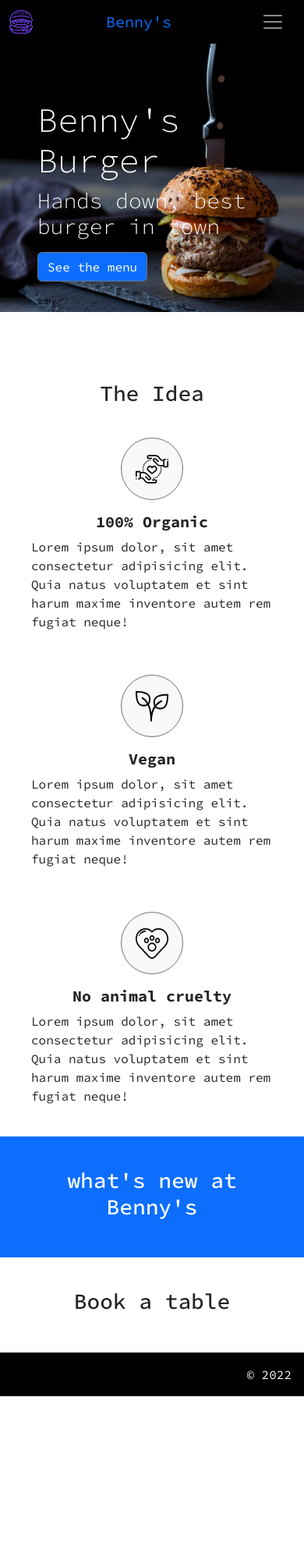
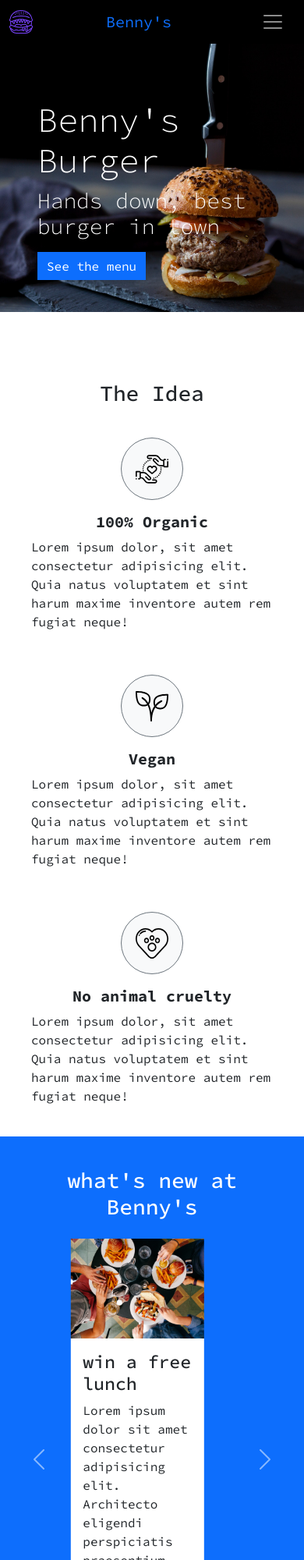
Before and after one commit to OliveiraDCI/uib_framework_bootstrap_benny-s-burgers, a website: page src/index.html in a window 390 px wide. Shown: the top 2000 px of the page at 78% size. Before the commit the page ends 1790 px from the top, so only its background shows below. Drawn offline with nearby package versions, Linux system fonts and the light colour scheme; files that its build step writes are made by us from their sources; a web font is replaced by a local one.

Commit message:
Created a bootstrap carousel for section-news.

```diff
--- a/src/index.html
+++ b/src/index.html
@@ -56,7 +56,10 @@
       <div class="hero container-fluid">
         <h1 class="display-1 text-white">Benny's Burger</h1>
         <p class="display-6 text-white">Hands down, best burger in town</p>
-        <button type="button" class="btn btn-secondary bg-primary">
+        <button
+          type="button"
+          class="btn btn-secondary bg-primary rounded-0 border-0"
+        >
           See the menu
         </button>
       </div>
@@ -129,6 +132,86 @@
 
       <section id="news" class="bg-primary p-4">
         <h2 class="text-center text-white p-3 h1">what's new at Benny's</h2>
+        <div
+          id="carouselExampleControls"
+          class="carousel slide"
+          data-bs-ride="carousel"
+        >
+          <div class="carousel-inner">
+            <div class="carousel-item active">
+              <img
+                src="./images/dan-gold-E6HjQaB7UEA-unsplash.jpg"
+                class="d-block w-50 mx-auto"
+                alt="hands-four-plates-burgers"
+              />
+              <div class="w-50 mx-auto bg-white p-3">
+                <h3>win a free lunch</h3>
+                <p>
+                  Lorem ipsum dolor sit amet consectetur adipisicing elit.
+                  Architecto eligendi perspiciatis praesentium vitae nostrum?
+                  Eum?
+                </p>
+                <button type="button" class="btn btn-outline-primary rounded-0">
+                  Learn more &rAarr;
+                </button>
+              </div>
+            </div>
+            <div class="carousel-item">
+              <img
+                src="./images/eaters-collective-vOdK_eih7B0-unsplash.jpg"
+                class="d-block w-50 mx-auto"
+                alt="burger"
+              />
+              <div class="w-50 mx-auto bg-white p-3">
+                <h3>win a free lunch</h3>
+                <p>
+                  Lorem ipsum dolor sit amet consectetur adipisicing elit.
+                  Architecto eligendi perspiciatis praesentium vitae nostrum?
+                  Eum?
+                </p>
+                <button type="button" class="btn btn-outline-primary rounded-0">
+                  Learn more &rAarr;
+                </button>
+              </div>
+            </div>
+            <div class="carousel-item">
+              <img
+                src="./images/filipe-de-rodrigues-JHUkH7nZvTQ-unsplash.jpg"
+                class="d-block w-50 mx-auto"
+                alt="burger"
+              />
+              <div class="w-50 mx-auto bg-white p-3">
+                <h3>win a free lunch</h3>
+                <p>
+                  Lorem ipsum dolor sit amet consectetur adipisicing elit.
+                  Architecto eligendi perspiciatis praesentium vitae nostrum?
+                  Eum?
+                </p>
+                <button type="button" class="btn btn-outline-primary rounded-0">
+                  Learn more &rAarr;
+                </button>
+              </div>
+            </div>
+          </div>
+          <button
+            class="carousel-control-prev"
+            type="button"
+            data-bs-target="#carouselExampleControls"
+            data-bs-slide="prev"
+          >
+            <span class="carousel-control-prev-icon" aria-hidden="true"></span>
+            <span class="visually-hidden">Previous</span>
+          </button>
+          <button
+            class="carousel-control-next"
+            type="button"
+            data-bs-target="#carouselExampleControls"
+            data-bs-slide="next"
+          >
+            <span class="carousel-control-next-icon" aria-hidden="true"></span>
+            <span class="visually-hidden">Next</span>
+          </button>
+        </div>
       </section>
 
       <section id="contact" class="p-4">
```
